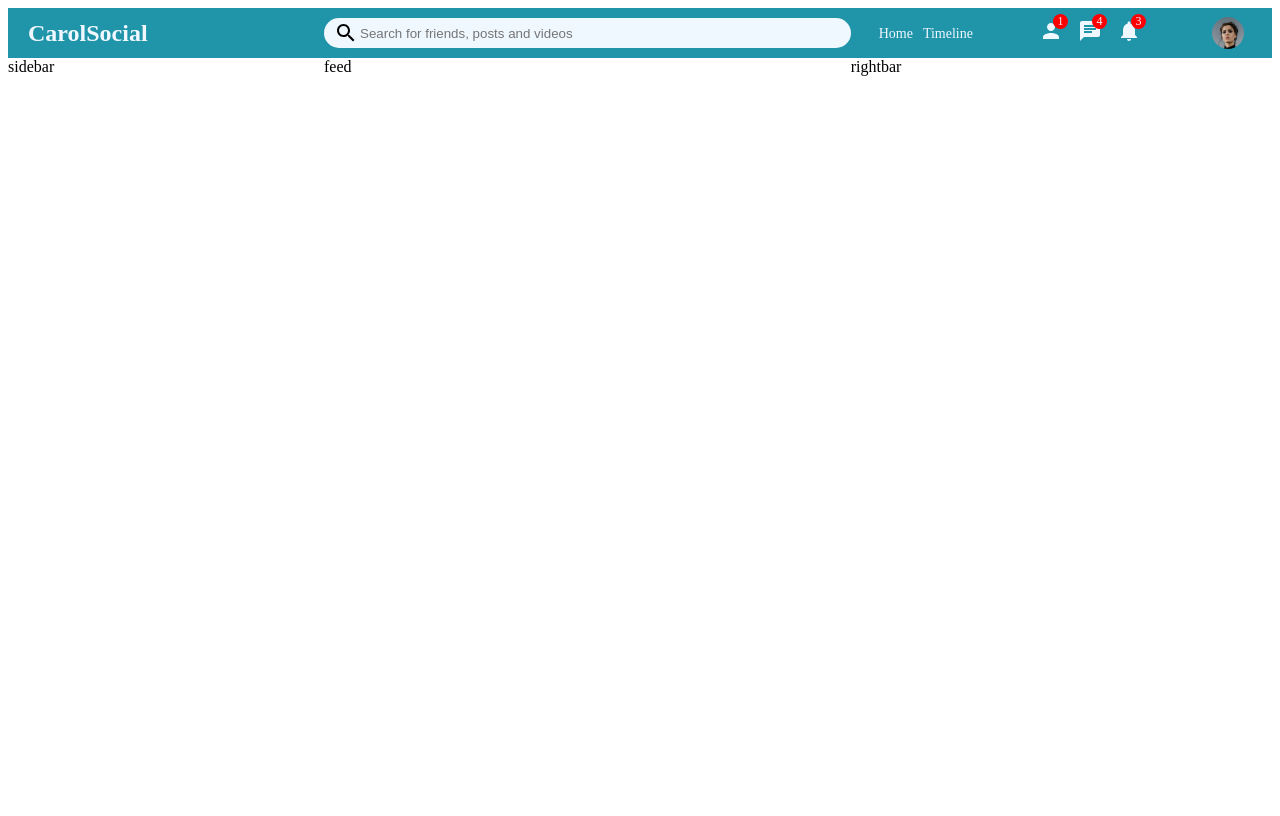
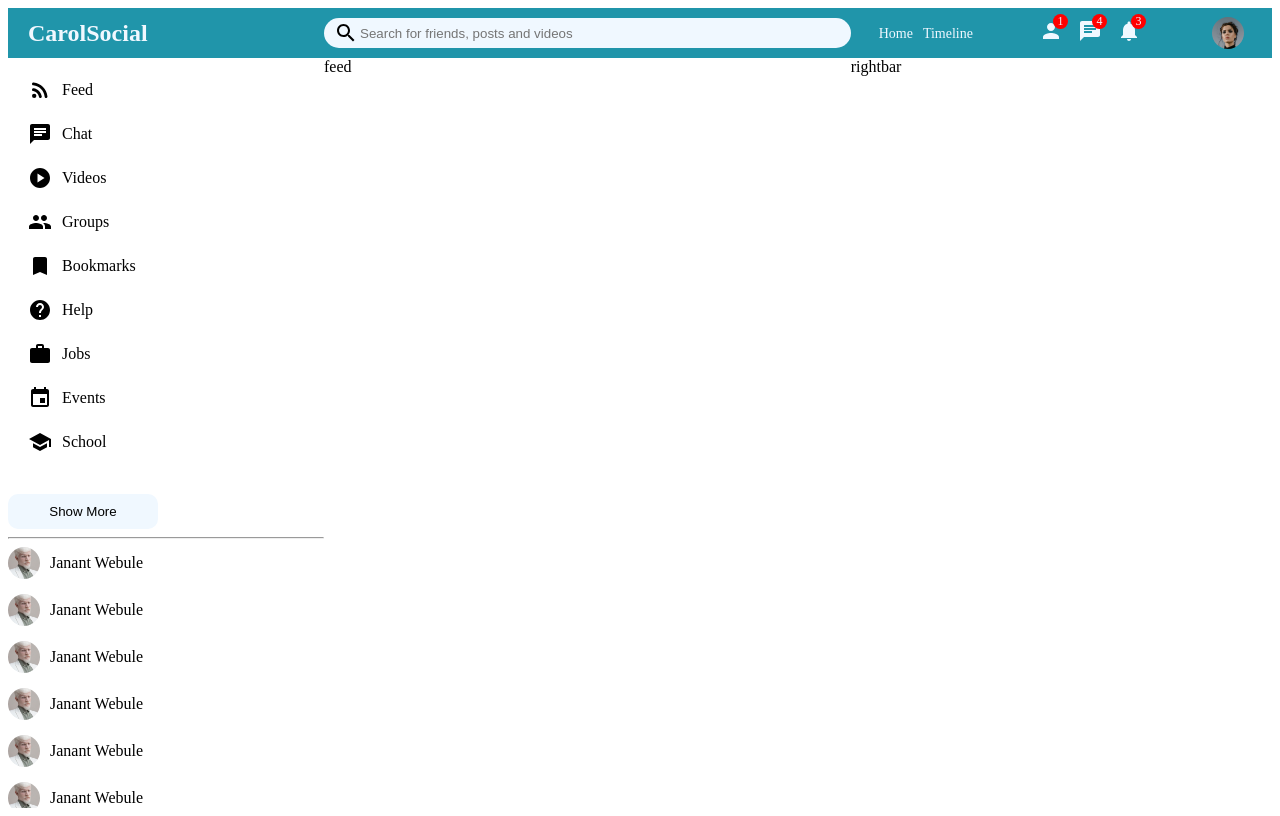
Before and after one commit to carolnamirimu/socialapp2, a React (Create React App) app in the folder socialapp2/: page / in a window 1280 px wide. Built offline with nearby package versions, Linux system fonts and the light colour scheme.

Commit message:
created the different sidebar items

```diff
--- a/socialapp2/src/component/sidebar/Sidebar.jsx
+++ b/socialapp2/src/component/sidebar/Sidebar.jsx
@@ -1,9 +1,96 @@
 import "./sidebar.css";
+import RssFeedIcon from '@mui/icons-material/RssFeedRounded';
+import ChatIcon from '@mui/icons-material/Chat';
+import PlayCircleIcon from '@mui/icons-material/PlayCircle';
+import PeopleIcon from '@mui/icons-material/People';
+import BookmarkIcon from '@mui/icons-material/Bookmark';
+import HelpIcon from '@mui/icons-material/Help';
+import WorkIcon from '@mui/icons-material/Work';
+import EventIcon from '@mui/icons-material/Event';
+import SchoolIcon from '@mui/icons-material/School';
 
 export default function Sidebar() {
   return (
     <div className="sidebar">
-      sidebar
+      <div className="sidebarwrapper">
+<ul className="sidebarlist">
+    <li className="sidelistitem">
+<RssFeedIcon className="sideicon"/>
+<span>Feed</span>
+    </li>
+<li className="sidelistitem">
+<ChatIcon className="sideicon"/>
+<span>Chat</span>
+    </li>
+<li className="sidelistitem">
+<PlayCircleIcon className="sideicon"/>
+<span>Videos</span>
+    </li>
+    <li className="sidelistitem">
+<PeopleIcon className="sideicon"/>
+<span>Groups</span>
+    </li>
+    <li className="sidelistitem">
+<BookmarkIcon className="sideicon"/>
+<span>Bookmarks</span>
+    </li>
+    <li className="sidelistitem">
+<HelpIcon className="sideicon"/>
+<span>Help</span>
+    </li>
+    <li className="sidelistitem">
+<WorkIcon className="sideicon"/>
+<span>Jobs</span>
+    </li>
+    <li className="sidelistitem">
+<EventIcon className="sideicon"/>
+<span>Events</span>
+    </li>
+    <li className="sidelistitem">
+<SchoolIcon className="sideicon"/>
+<span>School</span>
+    </li>
+</ul>
+      </div>
+      <button className="sidebarbutton">Show More</button><hr className="sidebarhr"/>
+      <ul className="sidebarfriendslist">
+        <li className="sidebarfriends">
+            <img className="sidebarfriendsimg" src="../assets/2.jpeg" alt="" /><span className="sidebarfriendsname"> Janant Webule</span>
+        </li>
+        <li className="sidebarfriends">
+            <img className="sidebarfriendsimg" src="../assets/2.jpeg" alt="" /><span className="sidebarfriendsname"> Janant Webule</span>
+        </li>
+        <li className="sidebarfriends">
+            <img className="sidebarfriendsimg" src="../assets/2.jpeg" alt="" /><span className="sidebarfriendsname"> Janant Webule</span>
+        </li>
+        <li className="sidebarfriends">
+            <img className="sidebarfriendsimg" src="../assets/2.jpeg" alt="" /><span className="sidebarfriendsname"> Janant Webule</span>
+        </li>
+        <li className="sidebarfriends">
+            <img className="sidebarfriendsimg" src="../assets/2.jpeg" alt="" /><span className="sidebarfriendsname"> Janant Webule</span>
+        </li>
+        <li className="sidebarfriends">
+            <img className="sidebarfriendsimg" src="../assets/2.jpeg" alt="" /><span className="sidebarfriendsname"> Janant Webule</span>
+        </li>
+        <li className="sidebarfriends">
+            <img className="sidebarfriendsimg" src="../assets/2.jpeg" alt="" /><span className="sidebarfriendsname"> Janant Webule</span>
+        </li>
+        <li className="sidebarfriends">
+            <img className="sidebarfriendsimg" src="../assets/2.jpeg" alt="" /><span className="sidebarfriendsname"> Janant Webule</span>
+        </li>
+        <li className="sidebarfriends">
+            <img className="sidebarfriendsimg" src="../assets/2.jpeg" alt="" /><span className="sidebarfriendsname"> Janant Webule</span>
+        </li>
+        <li className="sidebarfriends">
+            <img className="sidebarfriendsimg" src="../assets/2.jpeg" alt="" /><span className="sidebarfriendsname"> Janant Webule</span>
+        </li>
+        <li className="sidebarfriends">
+            <img className="sidebarfriendsimg" src="../assets/2.jpeg" alt="" /><span className="sidebarfriendsname"> Janant Webule</span>
+        </li>
+        <li className="sidebarfriends">
+            <img className="sidebarfriendsimg" src="../assets/2.jpeg" alt="" /><span className="sidebarfriendsname"> Janant Webule</span>
+        </li>
+      </ul>
     </div>
   )
 }
--- a/socialapp2/src/component/sidebar/sidebar.css
+++ b/socialapp2/src/component/sidebar/sidebar.css
@@ -1,3 +1,49 @@
 .sidebar{
     flex: 3;
+    height: calc(100vh - 50px);
+    overflow-y: auto;
 }
+
+.sidebarwrapper{
+  padding: 20px;
+
+}
+.sidebarlist{
+    padding: 0;
+    margin: 0;
+    list-style: none;
+}
+.sidelistitem{
+    display: flex;
+    align-items: center;
+    margin-bottom: 20px;
+
+}
+.sideicon{
+    margin-right: 10px;
+}
+.sidebarbutton{
+    width: 150px;
+    border: none;
+    padding: 10px;
+    background-color: aliceblue;
+    border-radius: 10px;
+
+}
+.sidebarfriendslist{
+    padding: 0;
+    margin: 0;
+    list-style: none;
+}
+.sidebarfriends{
+    display: flex;
+    align-items: center;
+    margin-bottom: 15px;
+}
+.sidebarfriendsimg{
+    width: 32px;
+    height: 32px;
+    border-radius: 50%;
+    object-fit: cover;
+    margin-right: 10px;
+}
```
